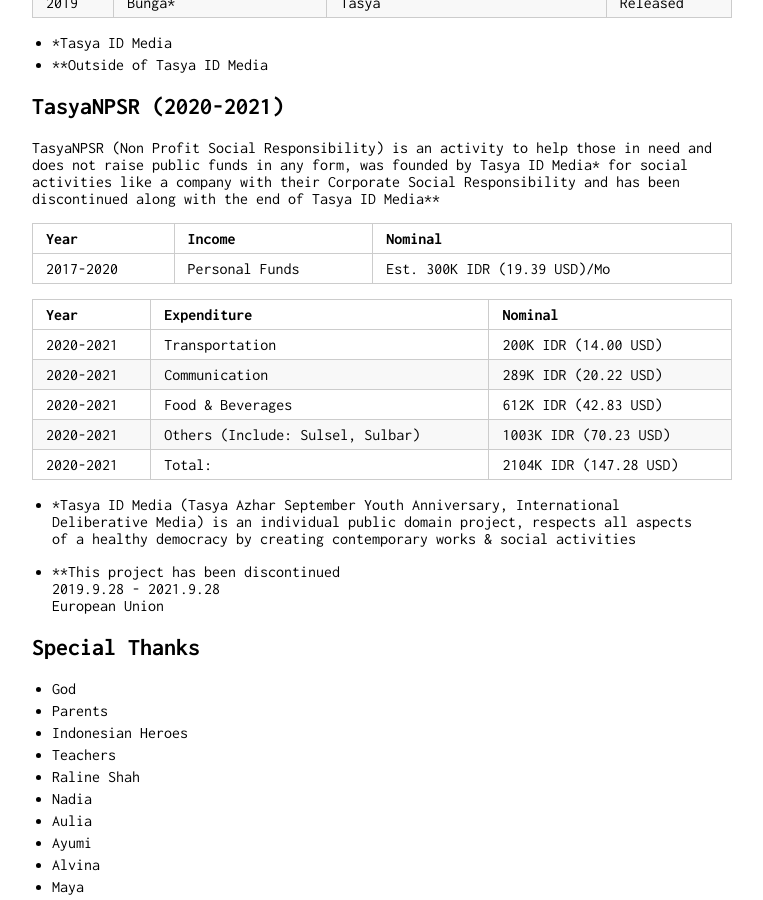
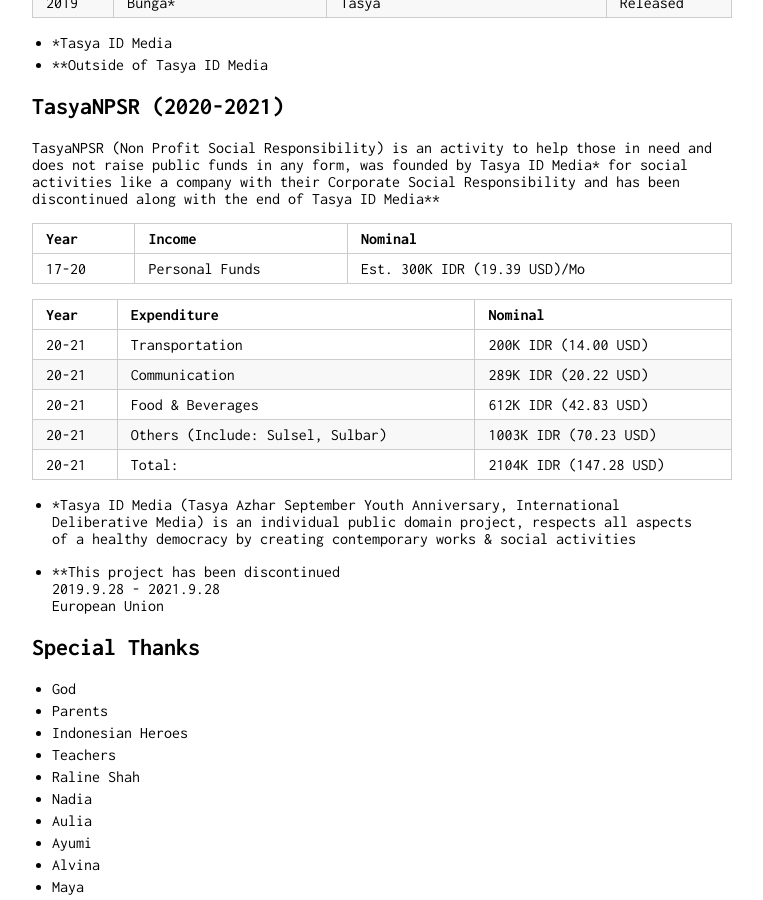
Before and after one commit to intrapegasus/en, a Jekyll site: the page built from index.md, in a window 1280 px wide and 900 px high, scrolled down 1208 px. Shown: the whole window, without its empty margins (258-1021 px from the left). Built offline with Jekyll 4.4.1, drawn with Linux system fonts in a browser that asks for light colours; our own code applies the rules of GitHub Pages for plain Markdown files.

Commit message:
Update index.md

```diff
--- a/index.md
+++ b/index.md
@@ -47,17 +47,17 @@ Year | Album           | Title                  | Status
 ## TasyaNPSR (2020-2021)
 TasyaNPSR (Non Profit Social Responsibility) is an activity to help those in need and does not raise public funds in any form, was founded by Tasya ID Media* for social activities like a company with their Corporate Social Responsibility and has been discontinued along with the end of Tasya ID Media**
 
-Year      | Income         | Nominal
-----------|----------------|--------------------------------
-2017-2020 | Personal Funds |  Est. 300K IDR (19.39 USD)/Mo
+Year  | Income         | Nominal
+------|----------------|------------------------------------------
+17-20 | Personal Funds |  Est. 300K IDR (19.39 USD)/Mo
 
-Year      | Expenditure                      | Nominal
-----------|----------------------------------|------------------------
-2020-2021 | Transportation                   | 200K IDR (14.00 USD)
-2020-2021 | Communication                    | 289K IDR (20.22 USD)
-2020-2021 | Food & Beverages                 | 612K IDR (42.83 USD)
-2020-2021 | Others (Include: Sulsel, Sulbar) | 1003K IDR (70.23 USD)
-2020-2021 |Total:                            | 2104K IDR (147.28 USD)
+Year  | Expenditure                      | Nominal
+------|----------------------------------|------------------------
+20-21 | Transportation                   | 200K IDR (14.00 USD)
+20-21 | Communication                    | 289K IDR (20.22 USD)
+20-21 | Food & Beverages                 | 612K IDR (42.83 USD)
+20-21 | Others (Include: Sulsel, Sulbar) | 1003K IDR (70.23 USD)
+20-21 | Total:                           | 2104K IDR (147.28 USD)
 
 * *Tasya ID Media (Tasya Azhar September Youth Anniversary, International Deliberative Media) is an individual public domain project, respects all aspects of a healthy democracy by creating contemporary works & social activities<br>
 
```
